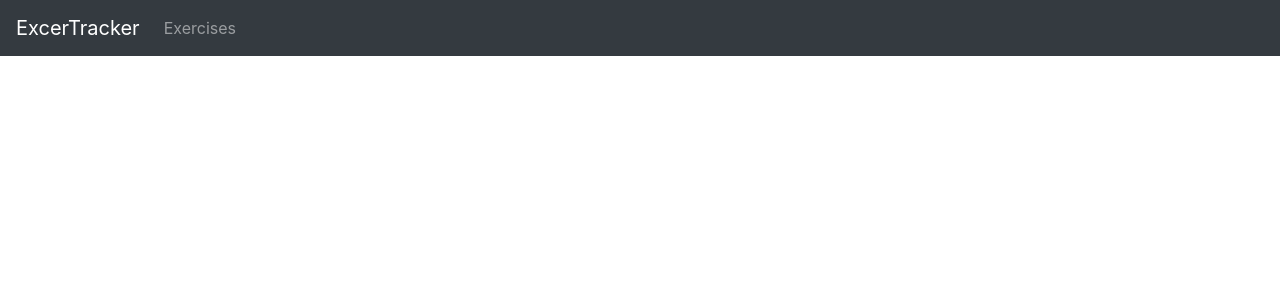
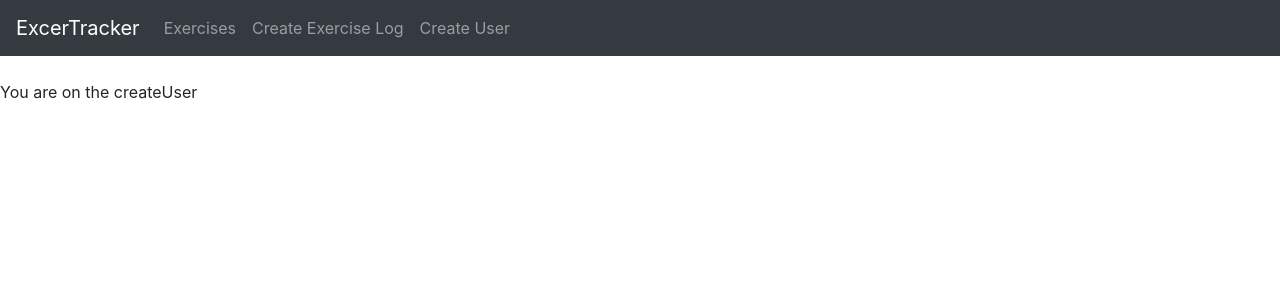
Before and after one commit to andrewvu-cs/MERN-proj, a React (Create React App) app: page /user in a window 1280 px wide. Shown: the top 300 px of the page. Built offline with nearby package versions, Linux system fonts and the light colour scheme.

Commit message:
set up components

```diff
--- a/src/App.js
+++ b/src/App.js
@@ -2,21 +2,21 @@ import React from 'react';
 import { BrowserRouter as Router, Route } from "react-router-dom";
 import "bootstrap/dist/css/bootstrap.min.css";
 
-import Navbar from "./components/Navbar";
-// import ExercisesList from "./components/exercises-list.component";
-// import EditExercise from "./components/edit-exercise.component";
-// import CreateExercise from "./components/create-exercise.component";
-// import CreateUser from "./components/create-user.component";
+import Navbar from "./components/Navbar/Navbar";
+import ExercisesList from "./components/ExerciseList/ExerciseList";
+import EditExercise from "./components/EditExercise/EditExercise";
+import CreateExercise from "./components/CreateExercise/CreateExercise";
+import CreateUser from "./components/CreateUser/CreateUser";
 
 function App() {
   return (
     <Router>
       <Navbar />
       <br/>
-      {/* <Route path="/" exact component={ExercisesList} />
+      <Route path="/" exact component={ExercisesList} />
       <Route path="/edit/:id" component={EditExercise} />
       <Route path="/create" component={CreateExercise} />
-      <Route path="/user" component={CreateUser} />  */}
+      <Route path="/user" component={CreateUser} />
     </Router>
   );
 }
--- /dev/null
+++ b/src/components/CreateExercise/CreateExercise.js
@@ -0,0 +1,9 @@
+import React from 'react';
+
+const createExercise = ( props ) => (
+    <div>
+        <p> You are on the createExercise </p>
+    </div>
+)
+
+export default createExercise;
--- /dev/null
+++ b/src/components/CreateUser/CreateUser.js
@@ -0,0 +1,9 @@
+import React from 'react';
+
+const createUser = ( props ) => (
+    <div>
+        <p> You are on the createUser </p>
+    </div>
+)
+
+export default createUser;
--- /dev/null
+++ b/src/components/EditExercise/EditExercise.js
@@ -0,0 +1,9 @@
+import React from 'react';
+
+const editExercise = ( props ) => (
+    <div>
+        <p> You are on the edit exercise </p>
+    </div>
+)
+
+export default editExercise;
--- /dev/null
+++ b/src/components/ExerciseList/ExerciseList.js
@@ -0,0 +1,9 @@
+import React from 'react';
+
+const exerciseList = ( props ) => (
+    <div>
+        <p> You are on the ExerciseList </p>
+    </div>
+)
+
+export default exerciseList;
--- a/src/components/Navbar.js
+++ b/src/components/Navbar/Navbar.js
@@ -1,8 +1,7 @@
-import React, { Component } from 'react';
+import React from 'react';
 import { Link } from 'react-router-dom';
 
 const navbar = props => (
-
     <nav className = "navbar navbar-dark bg-dark navbar-expand-lg">
         <Link to="/" className="navbar-brand">ExcerTracker</Link>
         <div className="collapse navbar-collapse">
@@ -10,10 +9,15 @@ const navbar = props => (
                 <li className="navbar-item">
                     <Link to="/" className="nav-link">Exercises</Link>
                 </li>
+                <li className="navbar-item">
+                    <Link to="/create" className="nav-link">Create Exercise Log</Link>
+                </li>
+                <li className="navbar-item">
+                    <Link to="/user" className="nav-link">Create User</Link>
+                </li>
             </ul>
         </div>
     </nav>
-
-)
+);
 
 export default navbar;
```
